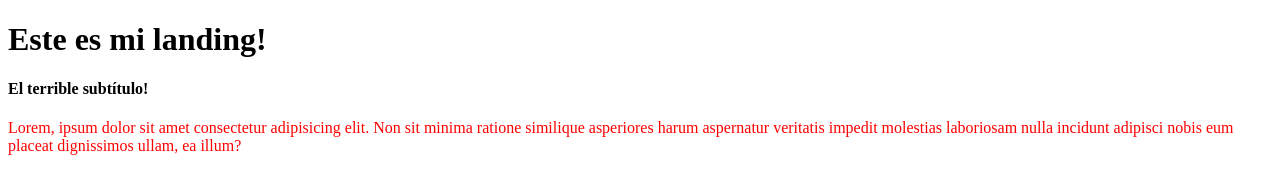
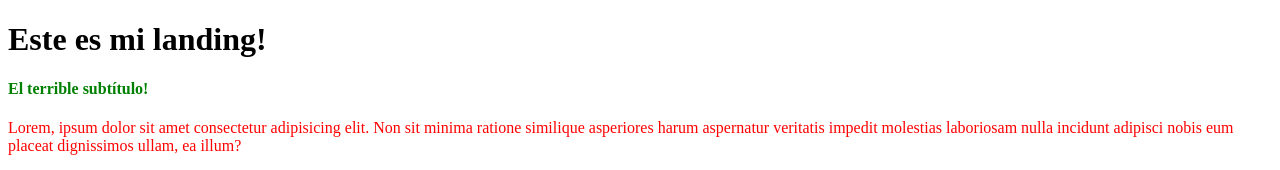
Before and after one commit to jpcuevaslavin/prueba-uno-falsa, a plain HTML site: page index.html in a window 1280 px wide. Shown: the top 170 px of the page. Drawn offline with Linux system fonts and the light colour scheme.

Commit message:
se agregó estilo a h4

```diff
--- a/style.css
+++ b/style.css
@@ -1,3 +1,7 @@
 .destacado{
   color: red;
 }
+
+h4{
+  color: green;
+}
```
